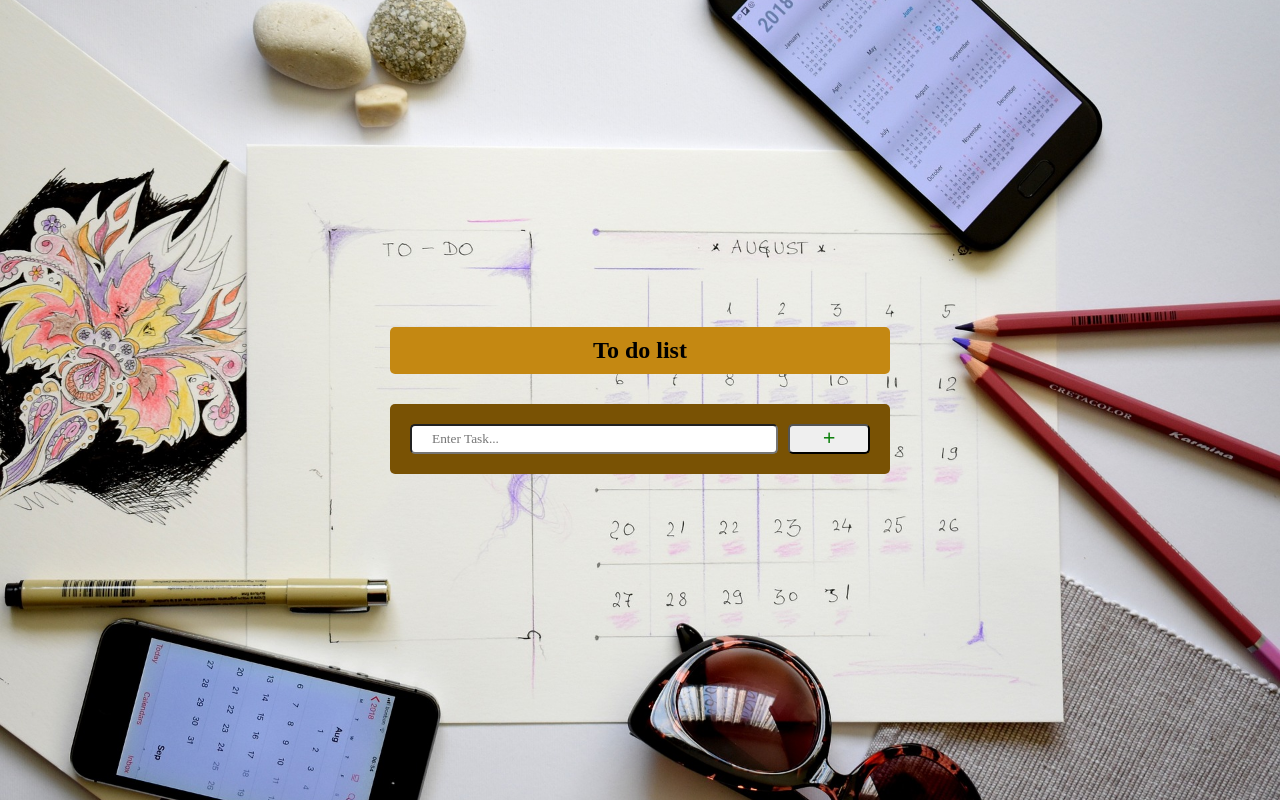
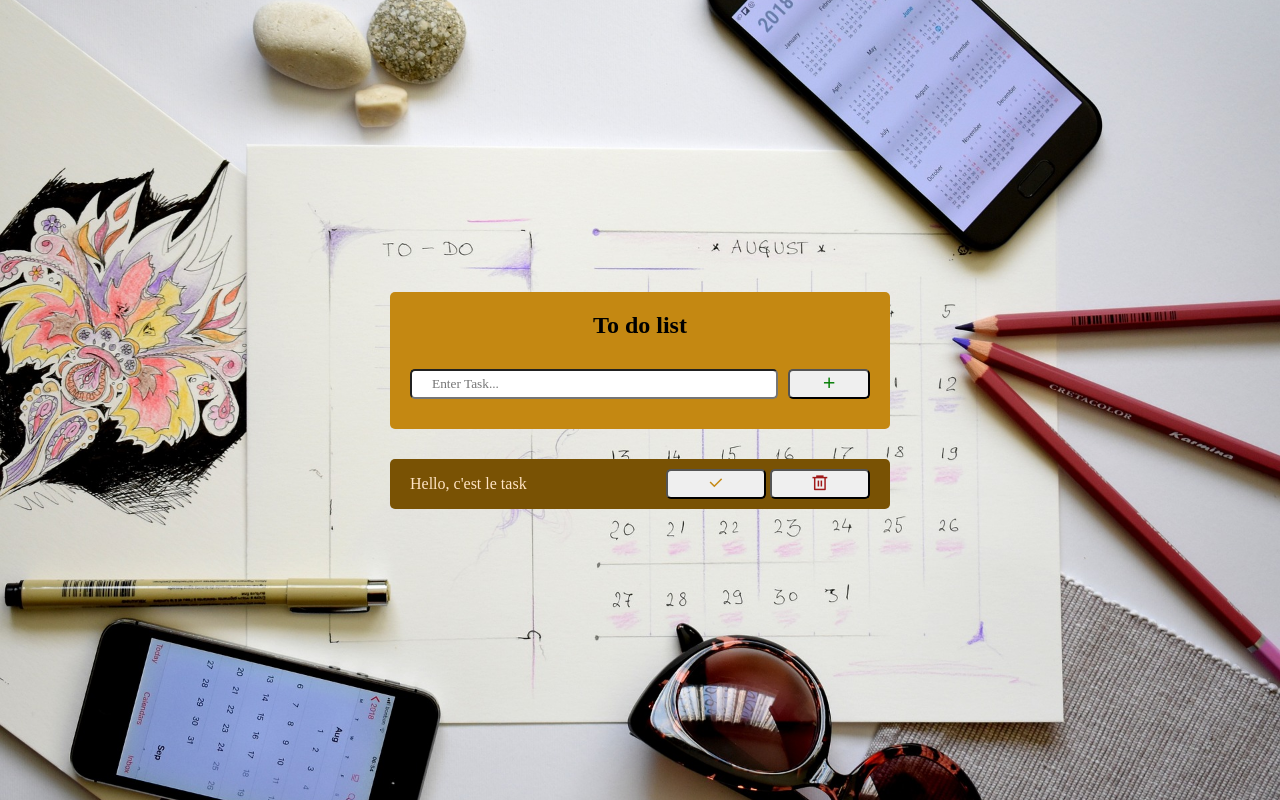
Before and after one commit to ameliapham/todo-list, a website built with Vite: page index.html in a window 1280 px wide. Built offline with nearby package versions, Linux system fonts and the light colour scheme.

Commit message:
Create previous css of the final result

```diff
--- a/index.html
+++ b/index.html
@@ -10,15 +10,29 @@
 <body>
     <div class="container">
         <h2 id="title-heading">To do list</h2>
+
         <div class="add-task-container ">
             <input id="input-task" type="text" placeholder="Enter Task...">
             <button class="add-task">
                 <i class="ri-add-line ri-lg"></i>
             </button>
         </div>
+
+        <div class="task-container">
+            <div class="tasks">Hello, c'est le task</div>
+            <div class="buttons">
+                <button class="check-task">
+                    <i class="ri-check-line ri-lg"></i>
+                </button>
+                <button class="delete-task">
+                    <i class="ri-delete-bin-6-line ri-lg"></i>
+                </button>
+            </div>
+        </div>
+
+
+
     </div>
-
-    <div class="task-container"></div>
 
     <script type="module" src="script.js"></script>
 </body>
--- a/style.css
+++ b/style.css
@@ -17,18 +17,19 @@ body {
 #title-heading {
     background-color: rgb(196, 136, 18);
     text-align: center;
-    padding: 10px;
-    border-radius: 5px;
-    margin-bottom: 30px;
+    padding: 20px 20px 10px 20px;
+    border-radius: 5px 5px 0 0;
+    margin-bottom: 0px;
 }
 
 .add-task-container {
-    background-color: rgb(121, 82, 4);
-    padding: 20px;
-    border-radius: 5px;
+    background-color: rgb(196, 136, 18);
+    padding: 20px 20px 30px 20px;
+    border-radius: 0 0 5px 5px;
     display: flex;
     justify-content: space-between;
     gap: 10px;
+    margin-bottom: 30px;
 }
 
 input{
@@ -45,10 +46,41 @@ button{
     border-radius: 5px;
     cursor: pointer;
     transition: .3s;
+}
+
+.add-task{
     color: rgb(5, 125, 5);
 }
 
-button:hover {
+.add-task:hover {
     background-color: rgb(52, 146, 52);
     color: beige;
 }
+
+.task-container {
+    background-color: rgb(121, 82, 4);
+    color: bisque;
+    padding: 10px 20px 10px 20px;
+    border-radius: 5px;
+    display: flex;
+    justify-content: space-between;
+    align-items: center;
+}
+
+.check-task{
+    color:rgb(196, 136, 18)
+}
+
+.check-task:hover{
+    background-color: rgb(196, 136, 18);
+    color: beige;
+}
+
+.delete-task{
+    color: rgb(160, 24, 24);
+}
+
+.delete-task:hover{
+    background-color: rgb(185, 21, 21);
+    color: beige;
+}
```
